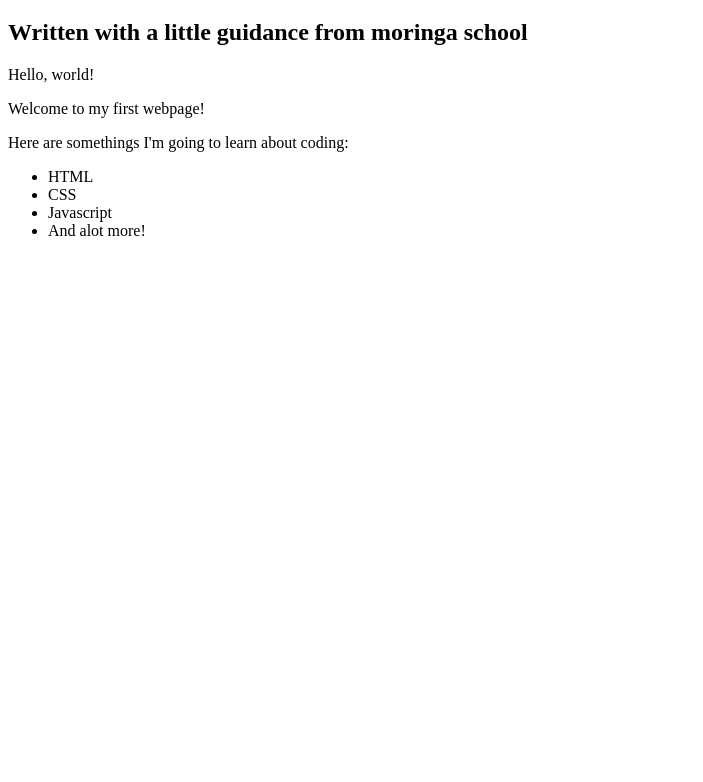
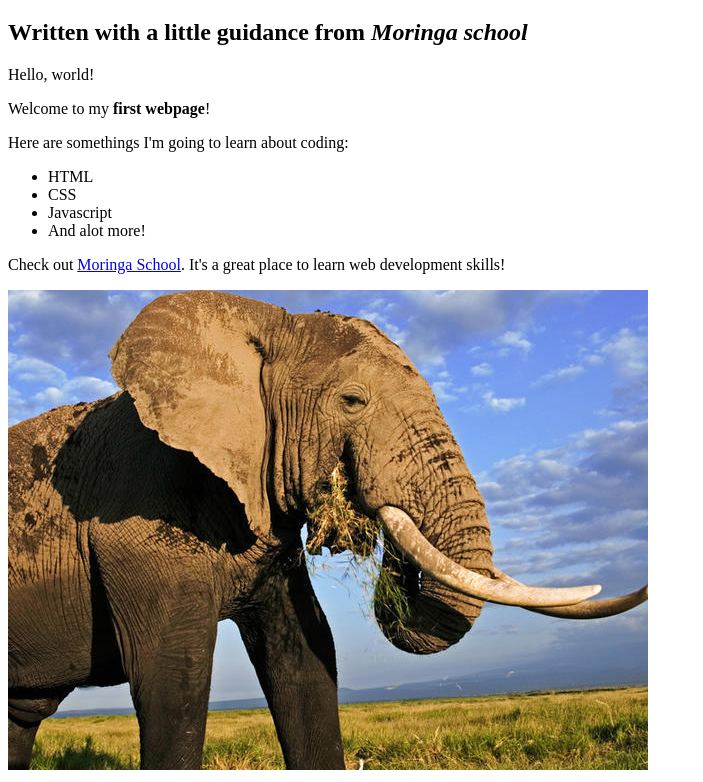
Before and after one commit to cyruswere/My-first-webpage, a plain HTML site: page my-first-webpage.html in a window 1280 px wide. Shown: the part 61-843 px from the top of the page, without its empty margins (0-703 px from the left). Before the commit the page ends 800 px from the top, so only its background shows below. Drawn offline with Linux system fonts and the light colour scheme.

Commit message:
added image

```diff
--- a/my-first-webpage.html
+++ b/my-first-webpage.html
@@ -6,9 +6,9 @@
   </head>
   <body>
     <h1>My First webpage</h1>
-    <h2>Written with a little guidance from moringa school</h2>
+    <h2>Written with a little guidance from <em>Moringa school</em></h2>
     <p>Hello, world!</p>
-    <p>Welcome to my first webpage!</p>
+    <p>Welcome to my <strong>first webpage</strong>!</p>
     <p>Here are somethings I'm going to learn about coding:</p>
     <ul>
       <li>HTML</li>
@@ -16,5 +16,7 @@
       <li>Javascript</li>
       <li>And alot more!</li>
     </ul>
+    <p>Check out <a href="http://moringaschool.com/">Moringa School</a>. It's a great place to learn web development skills!</p>
+    <img src="elephant.jpg" alt="A photo of elephant">
   </body>
 </html>
```
Also changed, not shown: elephant.jpg (added), favorite-things.html (added).
